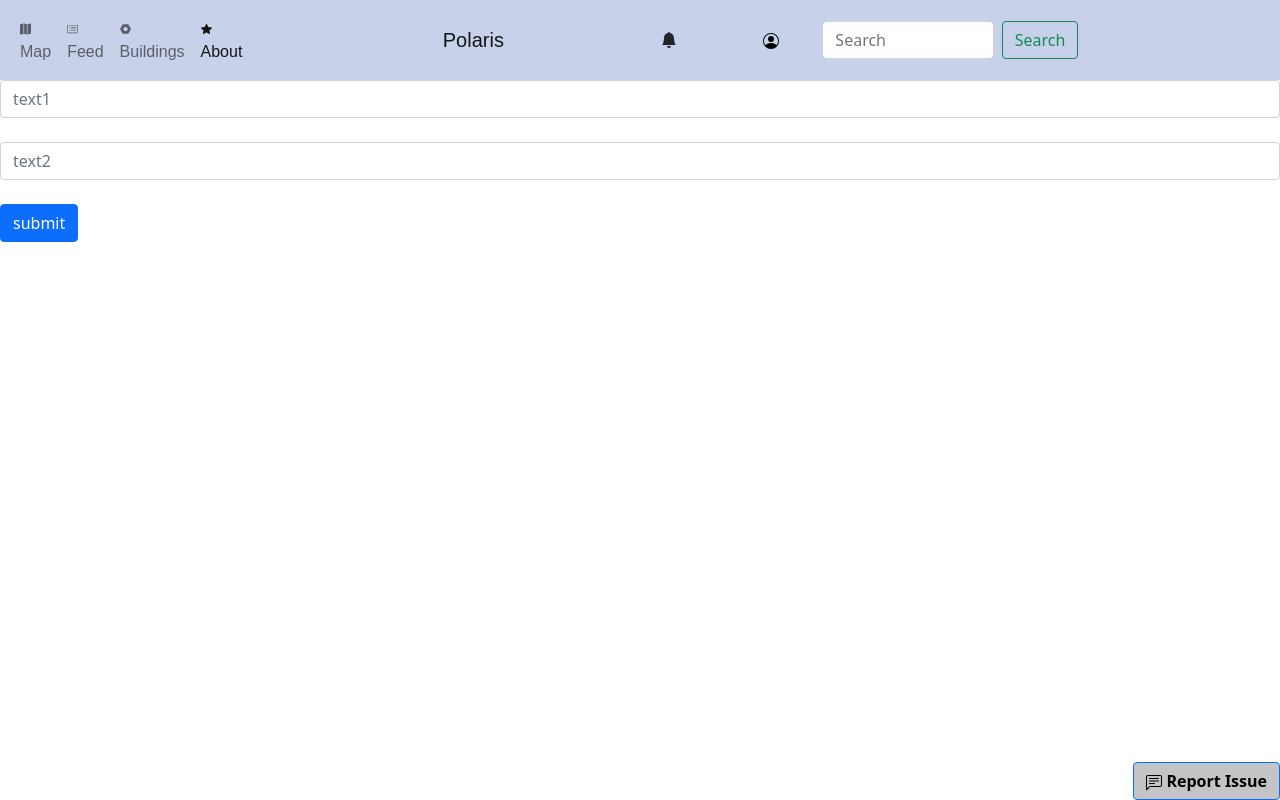
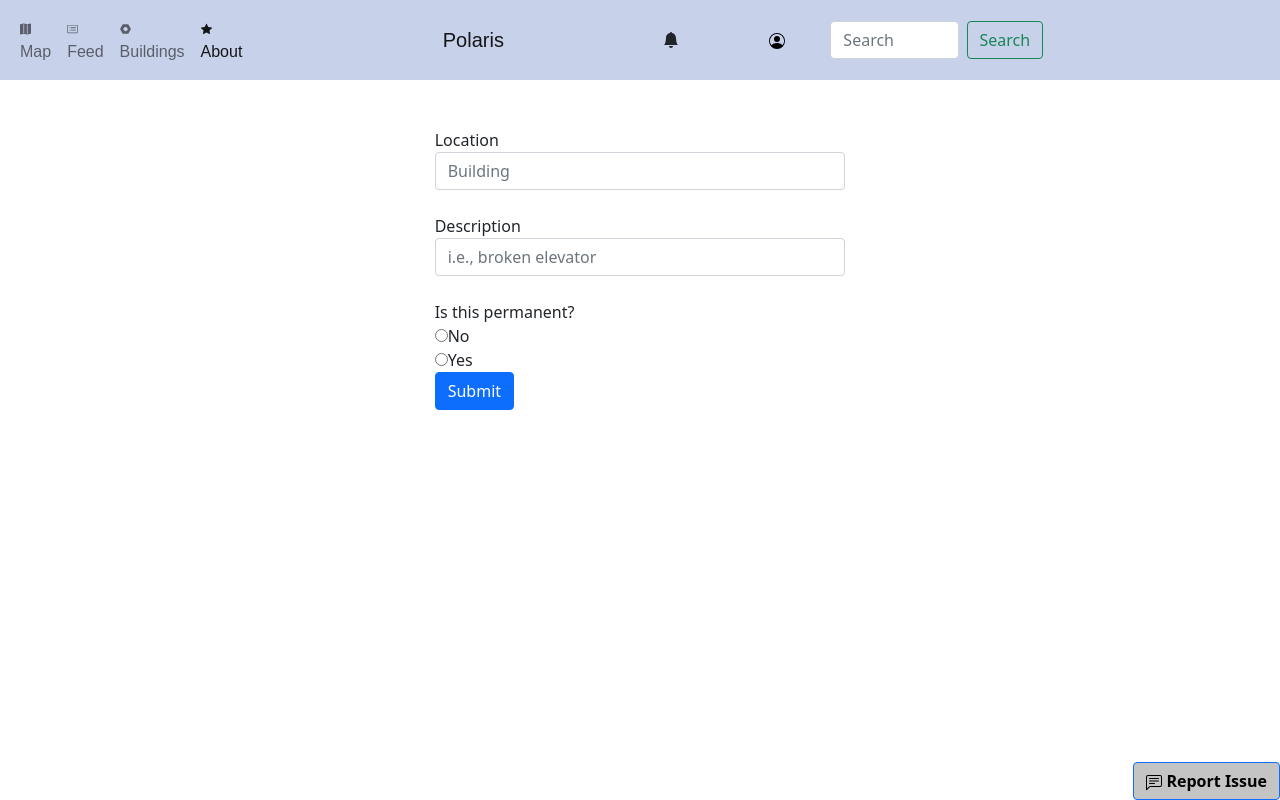
Before and after one commit to polaris-maps/luminary-web-client, an Angular app: page /report in a window 1280 px wide. Built offline with nearby package versions, Linux system fonts and the light colour scheme; a web font is replaced by a local one.

Commit message:
initial report edits

```diff
--- a/src/app/header/header.component.html
+++ b/src/app/header/header.component.html
@@ -55,15 +55,15 @@
         <div class="col-3 d-flex align-items-center justify-content-center">
           <a class="navbar-brand" routerLink="/">Polaris</a>
         </div>
-        <div class="col-4 d-flex align-items-center">
-          <div class="col-4 d-flex justify-content-center">
+        <div class="col-8 d-flex align-items-center">
+          <div class="col-2 d-flex justify-content-center">
             <svg xmlns="http://www.w3.org/2000/svg" width="16" height="16" fill="currentColor" class="bi bi-bell-fill"
               viewBox="0 0 16 16">
               <path
                 d="M8 16a2 2 0 0 0 2-2H6a2 2 0 0 0 2 2zm.995-14.901a1 1 0 1 0-1.99 0A5.002 5.002 0 0 0 3 6c0 1.098-.5 6-2 7h14c-1.5-1-2-5.902-2-7 0-2.42-1.72-4.44-4.005-4.901z" />
             </svg>
           </div>
-          <div class="col-4 d-flex justify-content-center">
+          <div class="col-2 d-flex justify-content-center">
             <a routerLink="/signin">
               <svg xmlns="http://www.w3.org/2000/svg" width="16" height="16" fill="black" class="bi bi-person-circle"
                 viewBox="0 0 16 16">
@@ -73,7 +73,7 @@
               </svg>
             </a>
           </div>
-          <form class="col-5 col-10 d-flex justify-content-right">
+          <form class="col-4 d-flex justify-content-right">
             <input class="form-control me-2" type="search" placeholder="Search" aria-label="Search">
             <button class="btn btn-outline-success" type="submit">Search</button>
           </form>
--- a/src/app/report/report.component.html
+++ b/src/app/report/report.component.html
@@ -1,7 +1,41 @@
-<form #report="ngForm" (ngSubmit)="submitReport(report.value)">
-    <input type="text" class="form-control" name="text1" placeholder="text1" ngModel>
-    <br>
-    <input type="text" class="form-control" name="text2" placeholder="text2" ngModel>
-    <br>
-    <input type="submit" class="btn btn-primary" value="submit">
-</form>
+<div class="row justify-content-center mt-5">
+    <div class="col-md-4">
+        <form [formGroup]="reportIssueForm" (ngSubmit)="onSubmit()">
+            <div class="form-group">
+                <label>Location</label>
+                <input class="form-control" type="text" formControlName="location" placeholder="Building" required>
+            </div>
+            <br>
+            <!-- <div class="form-group">
+            <label>Latitude</label>
+            <input class="form-control" type="number" formControlName="latitude" placeholder="Leave blank if unknown">
+          </div>
+          <br>
+          <div class="form-group">
+            <label>Longitude</label>
+            <input class="form-control" type="number" formControlName="longitude" placeholder="Leave blank if unknown">
+          </div>
+          <br> -->
+            <div class="form-group">
+                <label>Description</label>
+                <input class="form-control" type="text" formControlName="description"
+                    placeholder="i.e., broken elevator" require>
+            </div>
+            <br>
+            <div class="form-group">
+                <label for="permanentStatus">Is this permanent?</label>
+                <div>
+                    <input id="noPermanent" type="radio" value="no" name="permanentStatus"
+                        formControlName="permanentStatus">
+                    <label for="no">No</label>
+                </div>
+                <div>
+                    <input id="yesPermanent" type="radio" value="yes" name="permanentStatus"
+                        formControlName="permanentStatus">
+                    <label for="yes">Yes</label>
+                </div>
+            </div>
+            <button class="btn btn-primary btn-block" type="submit">Submit</button>
+        </form>
+    </div>
+</div>
--- a/src/app/report/report.component.ts
+++ b/src/app/report/report.component.ts
@@ -1,21 +1,52 @@
-import { Component, OnInit } from '@angular/core';
-import { NgForm } from '@angular/forms';
+import { Component, OnInit, NgZone } from '@angular/core';
+import { Router } from '@angular/router';
+import { IssueService } from '../service/issue/issue.service';
+import { FormGroup, FormBuilder } from "@angular/forms";
+import { Issue } from '../service/issue/issue';
 
 @Component({
   selector: 'app-report',
   templateUrl: './report.component.html',
   styleUrls: ['./report.component.css']
 })
+
 export class ReportComponent implements OnInit {
+  reportIssueForm: FormGroup;
 
-  constructor() { }
+  constructor(
+    public formBuilder: FormBuilder,
+    private router: Router,
+    private ngZone: NgZone,
+    private issueService: IssueService
+  ) {
+    this.reportIssueForm = this.formBuilder.group({
+      location: [''],
+      description: [''],
+      permanentStatus: ['']
+    })
+  }
+  ngOnInit() { }
 
-  // Angular Init method, Fetch post user has already upvoted
-  ngOnInit(): void { }
+  onSubmit() {
+    const rawInfo = this.reportIssueForm.value;
+    console.log(rawInfo)
 
-  // TODO Hookup endpoint from Database to submit new information
-  submitReport(data: any): void {
-    console.log(data);
+    // TODO: coerce raw info into form that can be submitted to addIssue
+
+    // future release: select longitude/latitude on map
+
+    // this.issueService.addIssue(this.reportIssueForm.value).subscribe({
+    //   next: (result: any) => {
+    //     console.log('Data added successfully!')
+    //     this.ngZone.run(() => this.router.navigateByUrl('/'))
+    //   },
+    //   error: (err: any) => {
+    //     console.log(err);
+    //   },
+    //   complete: () => {
+    //     console.log('Upvote added.');
+    //     window.location.reload();
+    //   }
+    // })
   }
-
 }
```
